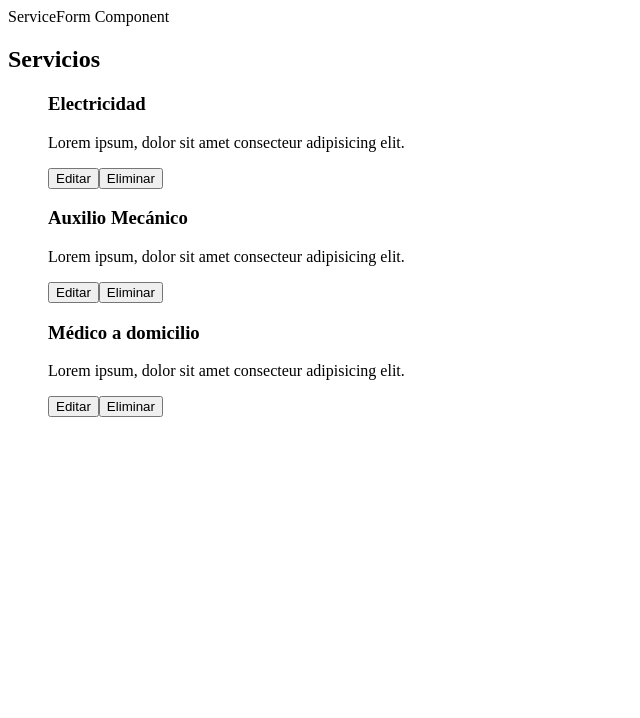
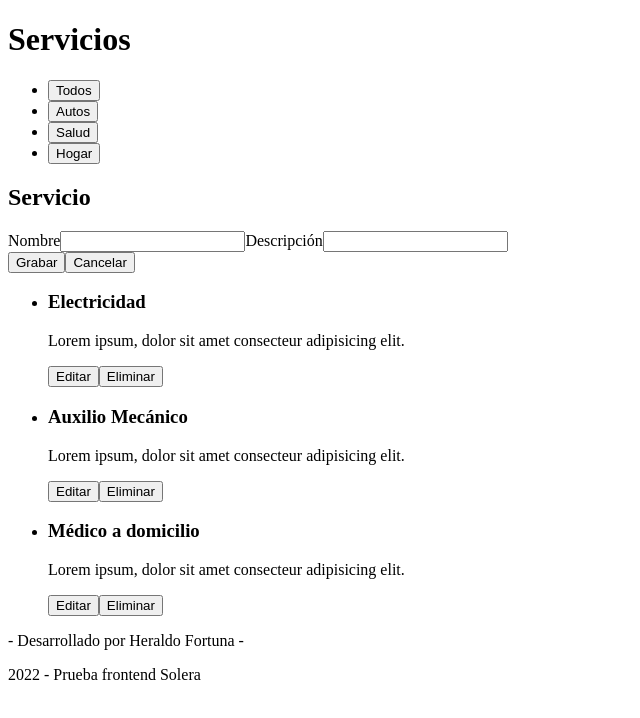
Before and after one commit to heraldofortuna/servicios-prueba-frontend, a React (Create React App) app: page / in a window 1280 px wide. Shown: the top 718 px of the page, without its empty margins (0-640 px from the left). Built offline with nearby package versions, Linux system fonts and the light colour scheme.

Commit message:
Se crearon todos los layouts y componentes que usaremos en la estructura de la aplicación

```diff
--- a/src/App.jsx
+++ b/src/App.jsx
@@ -1,5 +1,8 @@
 import React from "react";
 
+import Header from "./layouts/Header";
+import Main from "./layouts/Main";
+import Footer from "./layouts/Footer";
 import ServiceForm from "./components/ServiceForm";
 import ServicesList from "./components/ServicesList";
 
@@ -7,8 +10,12 @@ const App = () => {
   return (
     <div className="app">
       <div className="wrapper">
-        <ServiceForm />
-        <ServicesList />
+        <Header />
+        <Main>
+          <ServiceForm />
+          <ServicesList />
+        </Main>
+        <Footer />
       </div>
     </div>
   );
--- /dev/null
+++ b/src/components/Button.jsx
@@ -0,0 +1,7 @@
+import React from "react";
+
+const Button = ({ text, handleClick }) => {
+  return <button onClick={handleClick}>{text}</button>;
+};
+
+export default Button;
--- a/src/components/ServiceForm.jsx
+++ b/src/components/ServiceForm.jsx
@@ -1,7 +1,25 @@
 import React from "react";
 
+import Button from "../components/Button";
+
 const ServiceForm = () => {
-  return <div>ServiceForm Component</div>;
+  return (
+    <form>
+      <h2>Servicio</h2>
+      <label>
+        Nombre
+        <input />
+      </label>
+      <label>
+        Descripción
+        <input />
+      </label>
+      <div>
+        <Button text={"Grabar"} />
+        <Button text={"Cancelar"} />
+      </div>
+    </form>
+  );
 };
 
 export default ServiceForm;
--- /dev/null
+++ b/src/components/ServiceItem.jsx
@@ -0,0 +1,18 @@
+import React from "react";
+
+import Button from "../components/Button";
+
+const ServiceItem = ({ data }) => {
+  return (
+    <>
+      <h3>{data.title}</h3>
+      <p>{data.description}</p>
+      <div>
+        <Button text="Editar" />
+        <Button text="Eliminar" />
+      </div>
+    </>
+  );
+};
+
+export default ServiceItem;
--- a/src/components/ServicesList.jsx
+++ b/src/components/ServicesList.jsx
@@ -1,27 +1,21 @@
 import React from "react";
 import { useSelector } from "react-redux";
+
+import ServiceItem from "../components/ServiceItem";
 
 const ServicesList = () => {
   const services = useSelector((state) => state.services);
   console.log(services);
   return (
-    <div>
-      <h2>Servicios</h2>
     <ul>
       {services.map((service) => {
         return (
-            <div key={service.id}>
-              <h3>{service.title}</h3>
-              <p>{service.description}</p>
-              <div>
-                <button>Editar</button>
-                <button>Eliminar</button>
-              </div>
-            </div>
+          <li key={service.id}>
+            <ServiceItem data={service} />
+          </li>
         );
       })}
     </ul>
-    </div>
   );
 };
 
--- /dev/null
+++ b/src/layouts/Footer.jsx
@@ -0,0 +1,14 @@
+import React from "react";
+
+const Footer = () => {
+  return (
+    <footer>
+      <div>
+        <p>- Desarrollado por Heraldo Fortuna -</p>
+        <span>2022 - Prueba frontend Solera</span>
+      </div>
+    </footer>
+  );
+};
+
+export default Footer;
--- /dev/null
+++ b/src/layouts/Header.jsx
@@ -0,0 +1,29 @@
+import React from "react";
+
+import Button from "../components/Button";
+
+const Header = () => {
+  return (
+    <header>
+      <h1>Servicios</h1>
+      <nav>
+        <ul>
+          <li>
+            <Button text="Todos" />
+          </li>
+          <li>
+            <Button text="Autos" />
+          </li>
+          <li>
+            <Button text="Salud" />
+          </li>
+          <li>
+            <Button text="Hogar" />
+          </li>
+        </ul>
+      </nav>
+    </header>
+  );
+};
+
+export default Header;
--- /dev/null
+++ b/src/layouts/Main.jsx
@@ -0,0 +1,11 @@
+import React from "react";
+
+const Main = ({ children }) => {
+  return (
+    <main>
+      <div>{children}</div>
+    </main>
+  );
+};
+
+export default Main;
```
Lines whose indentation alone changed are shown as unchanged.
